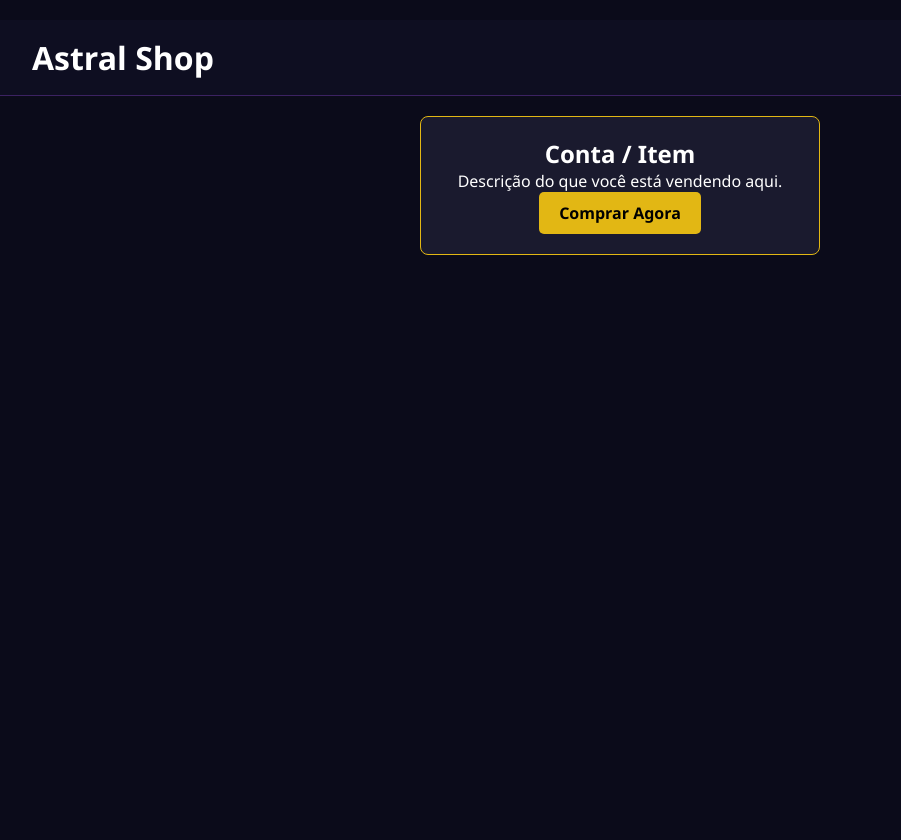
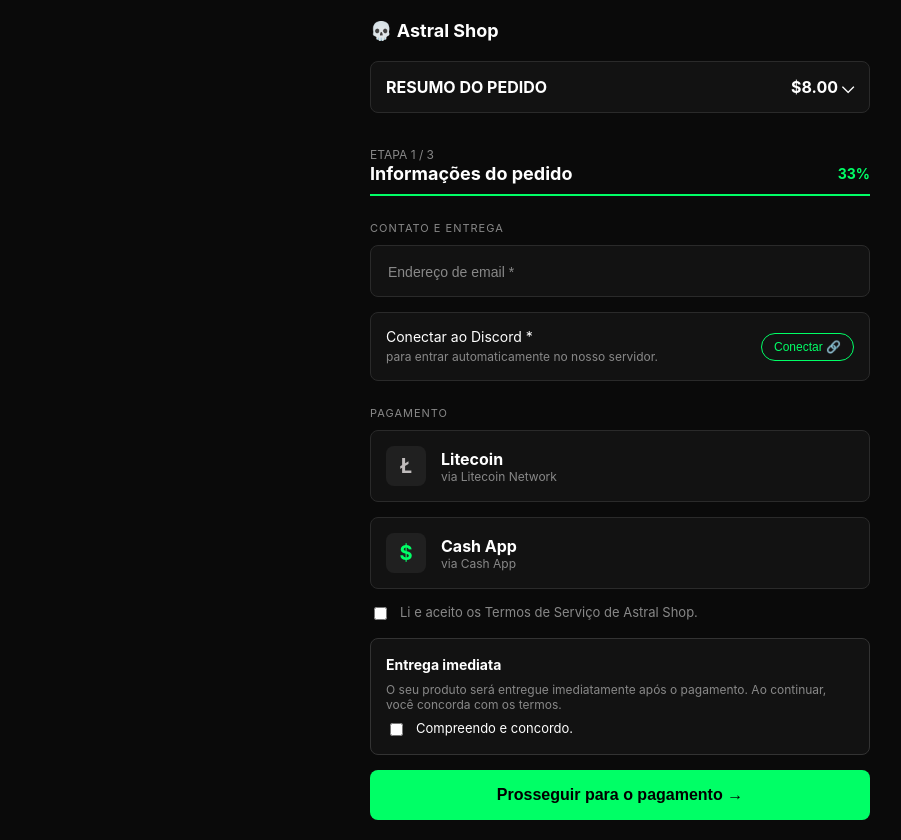
Before and after one commit to Nerdola232/shop, a website: page index.html in a window 1280 px wide. Shown: the whole page, without its empty margins (20-921 px from the left). Before the commit the page ends 800 px from the top, so only its background shows below. Drawn offline with Linux system fonts and the light colour scheme.

Commit message:
Update index.html

```diff
--- a/index.html
+++ b/index.html
@@ -3,61 +3,253 @@
 <head>
     <meta charset="UTF-8">
     <meta name="viewport" content="width=device-width, initial-scale=1.0">
-    <title>Astral Shop</title>
-    <!-- Se você tiver um arquivo de CSS, ele vai puxar daqui -->
-    <link rel="stylesheet" href="style.css">
+    <title>Checkout - Astral Shop</title>
     <style>
-        /* Estilos básicos para garantir que o menu apareça */
+        :root {
+            --bg-dark: #0a0a0a;
+            --card-bg: #121212;
+            --border-color: #2a2a2a;
+            --text-main: #ffffff;
+            --text-muted: #888888;
+            --accent-green: #00ff66;
+            --accent-green-hover: #00cc52;
+        }
+
         body {
-            background-color: #0b0b1a; /* Cor de fundo escura (Astral) */
-            color: #ffffff;
-            font-family: Arial, sans-serif;
+            background-color: var(--bg-dark);
+            color: var(--text-main);
+            font-family: -apple-system, BlinkMacSystemFont, "Segoe UI", Roboto, Helvetica, Arial, sans-serif;
             margin: 0;
             padding: 20px;
-            text-align: center;
+            display: flex;
+            justify-content: center;
         }
-        .produto {
-            background-color: #1a1a2e;
-            border: 1px solid #e2b714;
+
+        .checkout-container {
+            width: 100%;
+            max-width: 500px;
+        }
+
+        .header {
+            display: flex;
+            align-items: center;
+            margin-bottom: 20px;
+        }
+
+        .header h1 {
+            font-size: 18px;
+            margin: 0;
+            display: flex;
+            align-items: center;
+            gap: 10px;
+        }
+
+        .summary-box {
+            background-color: var(--card-bg);
+            border: 1px solid var(--border-color);
             border-radius: 8px;
-            padding: 20px;
-            margin: 20px auto;
-            max-width: 400px;
+            padding: 15px;
+            display: flex;
+            justify-content: space-between;
+            margin-bottom: 30px;
+            font-weight: bold;
         }
-        button {
-            background-color: #e2b714;
+
+        .section-title {
+            font-size: 11px;
+            color: var(--text-muted);
+            text-transform: uppercase;
+            letter-spacing: 1px;
+            margin-bottom: 10px;
+            margin-top: 25px;
+        }
+
+        .card {
+            background-color: var(--card-bg);
+            border: 1px solid var(--border-color);
+            border-radius: 8px;
+            padding: 15px;
+            margin-bottom: 15px;
+        }
+
+        .input-field {
+            width: 100%;
+            background: transparent;
+            border: none;
+            color: var(--text-main);
+            font-size: 14px;
+            outline: none;
+            box-sizing: border-box;
+        }
+
+        .input-field::placeholder {
+            color: var(--text-muted);
+        }
+
+        .discord-connect {
+            display: flex;
+            justify-content: space-between;
+            align-items: center;
+        }
+
+        .discord-info p {
+            margin: 0;
+            font-size: 14px;
+        }
+
+        .discord-info span {
+            font-size: 12px;
+            color: var(--text-muted);
+        }
+
+        .btn-outline {
+            background: transparent;
+            border: 1px solid var(--accent-green);
+            color: var(--accent-green);
+            padding: 6px 12px;
+            border-radius: 20px;
+            font-size: 12px;
+            cursor: pointer;
+        }
+
+        .payment-option {
+            display: flex;
+            align-items: center;
+            gap: 15px;
+            cursor: pointer;
+        }
+
+        .payment-icon {
+            width: 40px;
+            height: 40px;
+            background-color: #202020;
+            border-radius: 8px;
+            display: flex;
+            align-items: center;
+            justify-content: center;
+            font-weight: bold;
+            font-size: 20px;
+        }
+
+        .payment-icon.ltc { color: #bfbbbb; }
+        .payment-icon.cashapp { color: var(--accent-green); }
+
+        .checkbox-group {
+            display: flex;
+            align-items: flex-start;
+            gap: 10px;
+            margin-bottom: 15px;
+            font-size: 13px;
+            color: var(--text-muted);
+        }
+
+        .checkbox-group input {
+            margin-top: 3px;
+        }
+
+        .btn-submit {
+            background-color: var(--accent-green);
             color: #000;
+            width: 100%;
+            padding: 16px;
             border: none;
-            padding: 10px 20px;
+            border-radius: 8px;
             font-size: 16px;
             font-weight: bold;
             cursor: pointer;
-            border-radius: 5px;
+            margin-top: 10px;
+            display: flex;
+            justify-content: center;
+            align-items: center;
+            gap: 10px;
         }
-        button:hover {
-            background-color: #cda411;
+
+        .btn-submit:hover {
+            background-color: var(--accent-green-hover);
         }
     </style>
 </head>
 <body>
 
-    <header>
-        <h1>Astral Shop</h1>
-    </header>
+    <div class="checkout-container">
+        <div class="header">
+            <h1>💀 Astral Shop</h1>
+        </div>
 
-    <main>
-        <div id="menu-produtos">
-            <!-- Seu item para vender -->
-            <div class="produto">
-                <h2>Conta / Item</h2>
-                <p>Descrição do que você está vendendo aqui.</p>
-                <!-- Botão que aciona o script de compra -->
-                <button onclick="comprarItem('item_01', 1, 'Cliente')">Comprar Agora</button>
+        <div class="summary-box">
+            <span>RESUMO DO PEDIDO</span>
+            <span>$8.00 ⌵</span>
+        </div>
+
+        <div>
+            <span style="color: var(--text-muted); font-size: 12px;">ETAPA 1 / 3</span>
+            <div style="display: flex; justify-content: space-between; align-items: center; border-bottom: 2px solid var(--accent-green); padding-bottom: 10px;">
+                <h2 style="margin: 0; font-size: 18px;">Informações do pedido</h2>
+                <span style="color: var(--accent-green); font-size: 14px; font-weight: bold;">33%</span>
             </div>
         </div>
-    </main>
 
-    <!-- Puxa o seu arquivo script.js -->
+        <div class="section-title">Contato e entrega</div>
+
+        <div class="card">
+            <input type="email" class="input-field" placeholder="Endereço de email *">
+        </div>
+
+        <div class="card discord-connect">
+            <div class="discord-info">
+                <p>Conectar ao Discord *</p>
+                <span>para entrar automaticamente no nosso servidor.</span>
+            </div>
+            <button class="btn-outline">Conectar 🔗</button>
+        </div>
+
+        <div class="section-title">Pagamento</div>
+
+        <div class="card payment-option" onclick="selecionarPagamento('Litecoin')">
+            <div class="payment-icon ltc">Ł</div>
+            <div>
+                <div style="font-weight: bold;">Litecoin</div>
+                <div style="font-size: 12px; color: var(--text-muted);">via Litecoin Network</div>
+            </div>
+        </div>
+
+        <div class="card payment-option" onclick="selecionarPagamento('Cash App')">
+            <div class="payment-icon cashapp">$</div>
+            <div>
+                <div style="font-weight: bold;">Cash App</div>
+                <div style="font-size: 12px; color: var(--text-muted);">via Cash App</div>
+            </div>
+        </div>
+
+        <label class="checkbox-group">
+            <input type="checkbox">
+            Li e aceito os Termos de Serviço de Astral Shop.
+        </label>
+
+        <div class="card" style="border-color: #333;">
+            <strong style="font-size: 14px;">Entrega imediata</strong>
+            <p style="font-size: 12px; color: var(--text-muted); margin: 8px 0;">O seu produto será entregue imediatamente após o pagamento. Ao continuar, você concorda com os termos.</p>
+            <label class="checkbox-group" style="margin: 0; color: #fff;">
+                <input type="checkbox">
+                Compreendo e concordo.
+            </label>
+        </div>
+
+        <!-- Esse botão chama o script.js que eu arrumei antes -->
+        <button class="btn-submit" onclick="comprarItem('item_01', 1, 'Cliente')">
+            Prosseguir para o pagamento →
+        </button>
+
+    </div>
+
+    <!-- Mantém a chamada do seu script de compra -->
     <script src="script.js"></script>
+
+    <script>
+        // Apenas um efeitinho visual para clicar na forma de pagamento
+        function selecionarPagamento(metodo) {
+            alert("Você selecionou: " + metodo + "\n\n(Clique em Prosseguir para finalizar via Script)");
+        }
+    </script>
 </body>
 </html>
```
